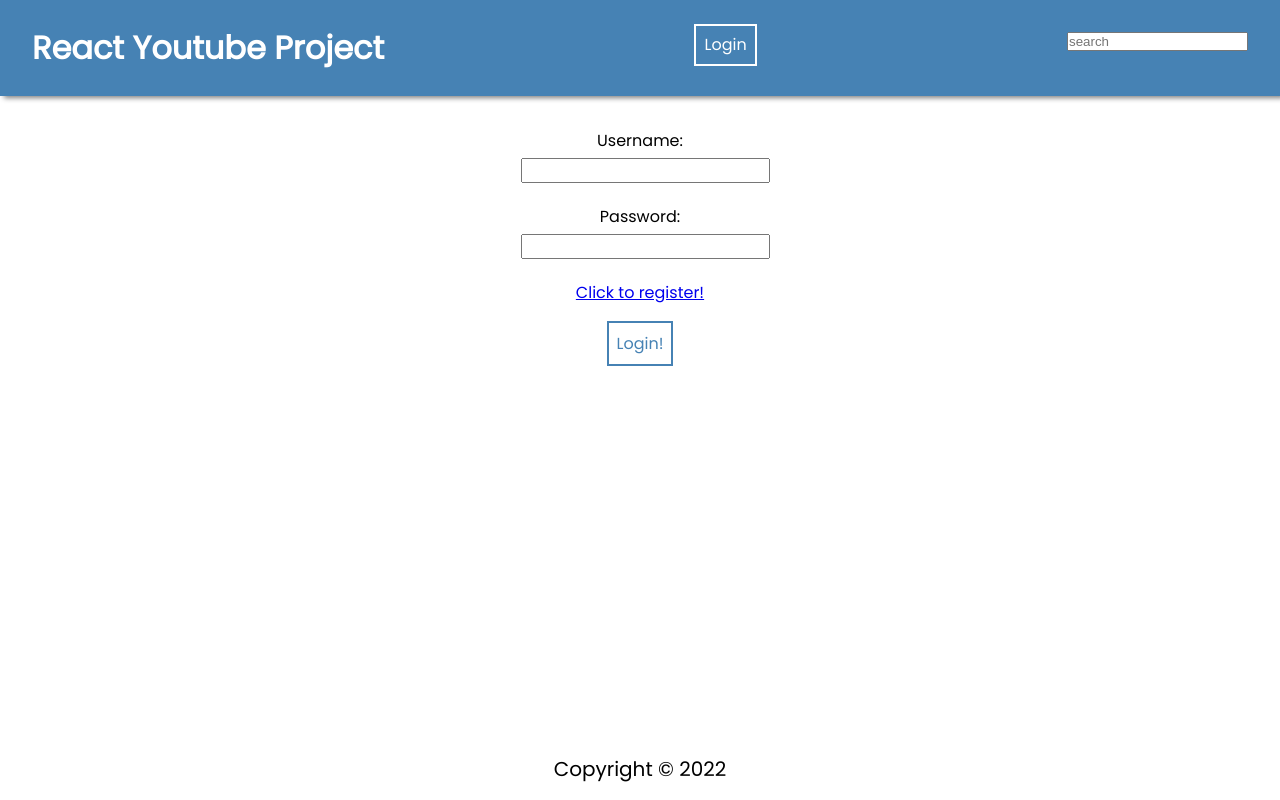
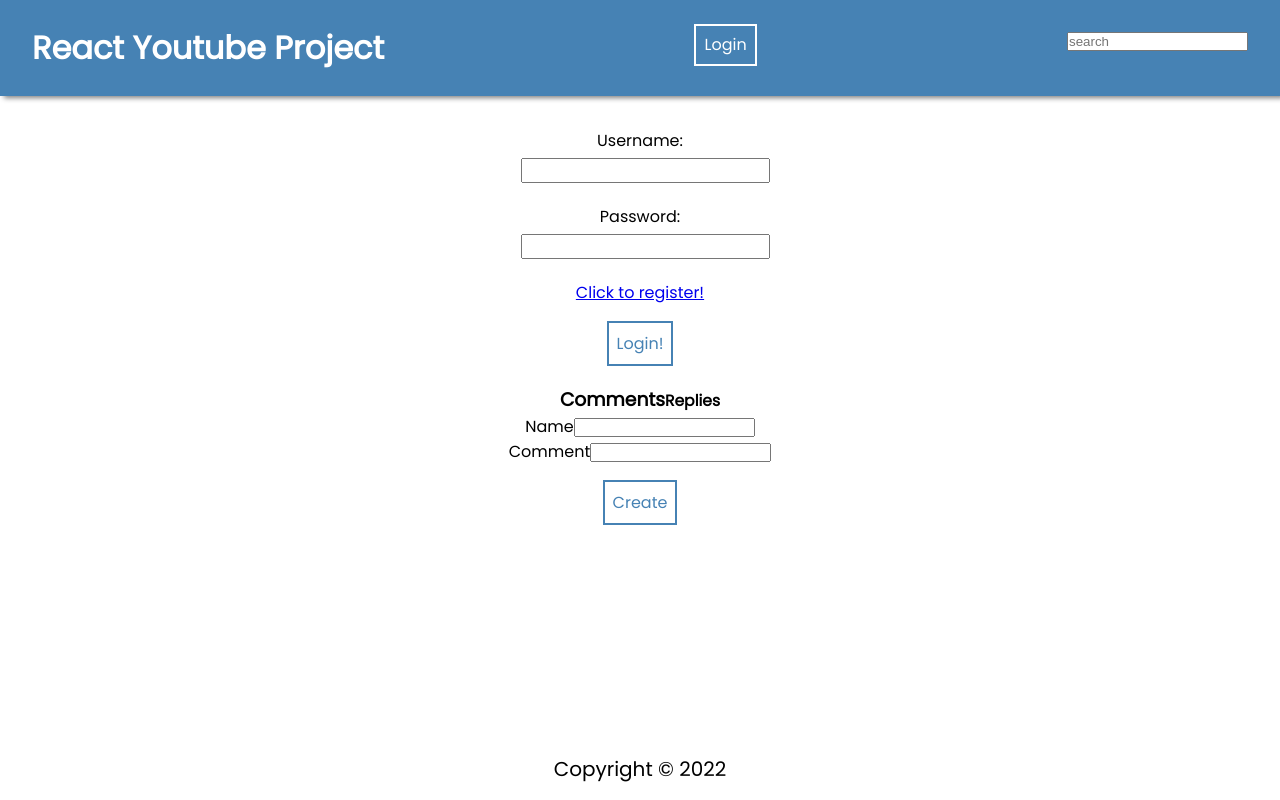
Before and after one commit to claasy/youtube_clone, a React (Create React App) app in the folder frontend/: page /login in a window 1280 px wide. Built offline with nearby package versions, Linux system fonts and the light colour scheme; no server answers.

Commit message:
added comment function to post

```diff
--- a/frontend/src/App.js
+++ b/frontend/src/App.js
@@ -1,12 +1,9 @@
 // General Imports
 import { Routes, Route } from "react-router-dom";
 import "./App.css";
-import axios from "axios";
-import React, { useState, useEffect } from 'react';
-import useAuth from "././hooks/useAuth";
-
-
-
+// import axios from "axios";
+import React, { useState } from "react";
+// import useAuth from "././hooks/useAuth";
 
 // Pages Imports
 import HomePage from "./pages/HomePage/HomePage";
@@ -17,33 +14,42 @@ import Page from "./pages/Page/Page";
 // Component Imports
 import Navbar from "./components/NavBar/NavBar";
 import Footer from "./components/Footer/Footer";
+import DisplayComments from "./components/CommentList/DisplayComments";
 import CreateCommentForm from "./components/CreateComment/CreateCommentForm";
-
 // Util Imports
 import PrivateRoute from "./utils/PrivateRoute";
 
 function App() {
+  // const APIKEY = "AIzaSyAmWE_bDTa8g6GZUvrVMQn9UJkUeX2_NWU";
+  // const [user, token] = useAuth();
+  // const [videos, setVideos] = useState([]);
+  const [comments, setComments] = useState([]);
 
-  const APIKEY ="AIzaSyAmWE_bDTa8g6GZUvrVMQn9UJkUeX2_NWU"
-  const [user, token] = useAuth();
-  const [videos, setVideos]=useState([]);
+  // useEffect(() => {
+  //   fetchVideos();
+  // }, [token]);
 
-  useEffect(() => {
-    fetchVideos("castles");
-}, [token]);
+  // const fetchVideos = async (searchTerm) => {
+  //   try {
+  //     let response = await axios.get(
+  //       `https://www.googleapis.com/youtube/v3/search?q=${searchTerm}part=snippet&maxResults=10&key=${APIKEY}`,
+  //       {
+  //         headers: {
+  //           Authorization: "Bearer " + token,
+  //         },
+  //       }
+  //     );
+  //     setVideos(response.data);
+  //   } catch (error) {
+  //     console.log(error.message);
+  //   }
+  // };
 
-const fetchVideos = async (searchTerm) => {
-    try {
-      let response = await axios.get(`https://www.googleapis.com/youtube/v3/search?q=${searchTerm}part=snippet&maxResults=10&key=${APIKEY}`, {
-        headers: {
-          Authorization: "Bearer " + token,
-        },
-      });
-      setVideos(response.data);
-    } catch (error) {
-      console.log(error.message);
-    }
-  };
+  function addNewComment(comment) {
+    let tempComments = [...comments, comment];
+
+    setComments(tempComments);
+  }
   return (
     <div>
       <Navbar />
@@ -68,14 +74,27 @@ const fetchVideos = async (searchTerm) => {
         <Route path="/register" element={<RegisterPage />} />
         <Route path="/login" element={<LoginPage />} />
       </Routes>
+      <div className="container">
+        <div className="row">
+          <h3 style={{ "margin-top": "1em" }}>
+            Comments
+            <small className="text-muted">Replies</small>
+          </h3>
+          <div className="col-md-6">
+            <div className="border-box">
+              <CreateCommentForm addNewCommentProperty={addNewComment} />
+            </div>
+          </div>
+        </div>
+        <div className="row">
+          <div className="col-md-6">
+            <div className="border-box">
+              <DisplayComments parentComments={comments} />
+            </div>
+          </div>
+        </div>
+      </div>
       <Footer />
-      <div>
-            {/* <CreateCommentForm addNewCommentProperty={addNewComment}/> */}
-          </div>
-
-          <div>
-        {/* <DisplayComments parentComments={comments} /> */}
-      </div>
     </div>
   );
 }
--- a/frontend/src/components/NavBar/DisplayComments.jsx
+++ b/frontend/src/components/CommentList/DisplayComments.jsx
@@ -19,7 +19,7 @@ const DisplayComments = (props) => {
                 <td>{comment.name}</td>
               </tr>
               <tr>
-                <td>{comment.text}</td>
+                <td>{comment.comment}</td>
               </tr>
               <tr>
                 <CustomButton comment="👍"/>
--- a/frontend/src/pages/HomePage/HomePage.js
+++ b/frontend/src/pages/HomePage/HomePage.js
@@ -3,8 +3,6 @@ import { useEffect, useState } from "react";
 
 import axios from "axios";
 import useAuth from "../../hooks/useAuth";
-import DisplayComments from "../../components/NavBar/DisplayComments";
-import CreateCommentForm from "../../components/CreateComment/CreateCommentForm";
 
 const HomePage = () => {
   // The "user" value from this Hook contains the decoded logged in user information (username, first name, id)
```
Also changed, not shown: frontend/src/components/CommentList/CommentList.jsx (deleted).
